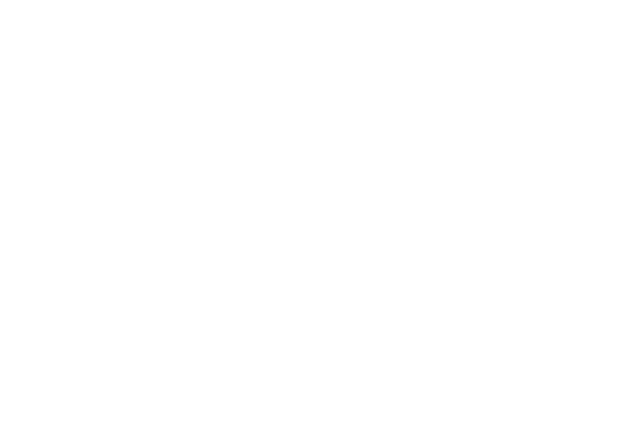
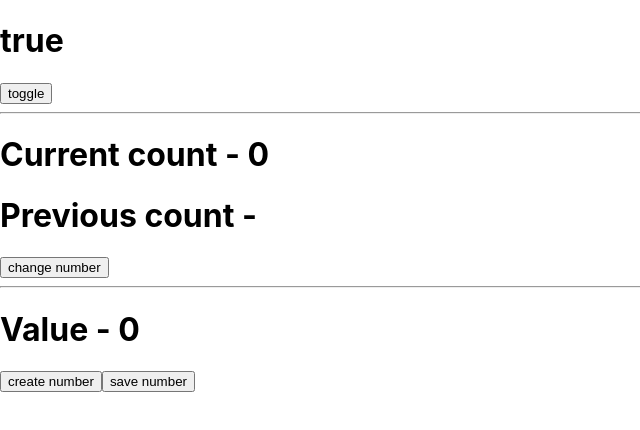
Before and after one commit to nataliaMykhailova/react_module, a React (Create React App) app: page / in a window 1280 px wide. Shown: the top 430 px of the page, without its empty margins (0-640 px from the left). Built offline with nearby package versions, Linux system fonts and the light colour scheme.

Commit message:
commit_lesson3

```diff
--- a/src/App.tsx
+++ b/src/App.tsx
@@ -1,11 +1,34 @@
-import React, {FC} from 'react';
+import React, {FC, useState} from 'react';
 import './App.css';
+import useToggle from "./hooks/useToggle";
+import usePrevious from "./hooks/usePrevious";
+import useStorage from "./hooks/useStorage";
 
-const App:FC = () =>  {
-  return (
-      <>
-      </>
-  );
+const App: FC = () => {
+    const {bool, toggle} = useToggle(true);
+
+    const [count, setCount] = useState<number>(0);
+    const prevCount = usePrevious(count);
+
+    const {item, createRandomNumber, setItemToLocalStorage} = useStorage('number', 0);
+
+        return (
+            <>
+                <h1>{bool ? 'true' : 'false'}</h1>
+                <button onClick={() => toggle(bool)}>toggle</button>
+                <hr/>
+                <h1>Current count  - {count}</h1>
+                <h1>Previous count - {prevCount}</h1>
+                <button onClick={() => {setCount(Math.floor(Math.random()*500))}}>change number</button>
+                <hr/>
+                <h1>Value - {item}</h1>
+                <button onClick={createRandomNumber}>create number</button>
+                <button onClick={setItemToLocalStorage}>save number</button>
+
+
+
+            </>
+        );
 }
 
 export default App;
--- /dev/null
+++ b/src/hooks/usePrevious.ts
@@ -0,0 +1,14 @@
+/*usePrevious - hook that allows a component to keep track of the previous value of a variable*/
+import {useRef} from "react";
+
+
+const UsePrevious =<T,>(value:T):T|undefined => {
+    const currentValue = useRef<T>();
+    const previousValue = useRef<T>();
+    if (currentValue.current!==value) {
+        previousValue.current = currentValue.current;
+        currentValue.current = value;
+    }
+    return previousValue.current
+}
+export default UsePrevious;
--- /dev/null
+++ b/src/hooks/useStorage.ts
@@ -0,0 +1,51 @@
+/*3. useStorage - hook that allows a component to store a value in the browser's LocalStorage*/
+import {useState} from "react";
+//спочатку це була от такий більш універсальний хук, але я хотіла більш візуалізувати, тому
+//зробила хук тільки для чисел.
+/*const UseStorage = <T,>(key:string, value:T) => {
+    const [item, setItem] = useState<T>(()=>{
+        const itemFromStorage = localStorage.getItem(key);
+        if(itemFromStorage){
+            return JSON.parse(itemFromStorage);
+        } else {
+            return value;
+        }
+    })
+    const setItemToLocalStorage = (value:T) => {
+        setItem(value);
+        localStorage.setItem(key, JSON.stringify(value));
+    };
+
+    return {
+        item,
+        createRandomNumber,
+        setItemToLocalStorage
+    };
+
+}*/
+const UseStorage = (key:string, value:number) => {
+    const [item, setItem] = useState(()=>{
+        const itemFromStorage = localStorage.getItem(key);
+        if(itemFromStorage){
+            return JSON.parse(itemFromStorage);
+        } else {
+            return value;
+        }
+    })
+    const createRandomNumber = () => {
+        const randomNumber = Math.floor(Math.random() * 1000);
+        setItem(randomNumber);
+    };
+
+    const setItemToLocalStorage = () => {
+        localStorage.setItem(key, JSON.stringify(item));
+    };
+
+    return {
+        item,
+        createRandomNumber,
+        setItemToLocalStorage
+    };
+
+}
+export default UseStorage;
--- /dev/null
+++ b/src/hooks/useToggle.ts
@@ -0,0 +1,14 @@
+// 1. useToggle - custom React hook that allows a component to toggle a value
+// between true and false
+import {useState} from 'react';
+
+const UseToggle = (initialValue:boolean) => {
+    const [bool, setBool] = useState<boolean>(initialValue);
+    const toggle = (valueState:boolean) => {
+        setBool(valueState => !valueState)
+    };
+    return {bool, toggle};
+
+};
+
+export default UseToggle;
```
